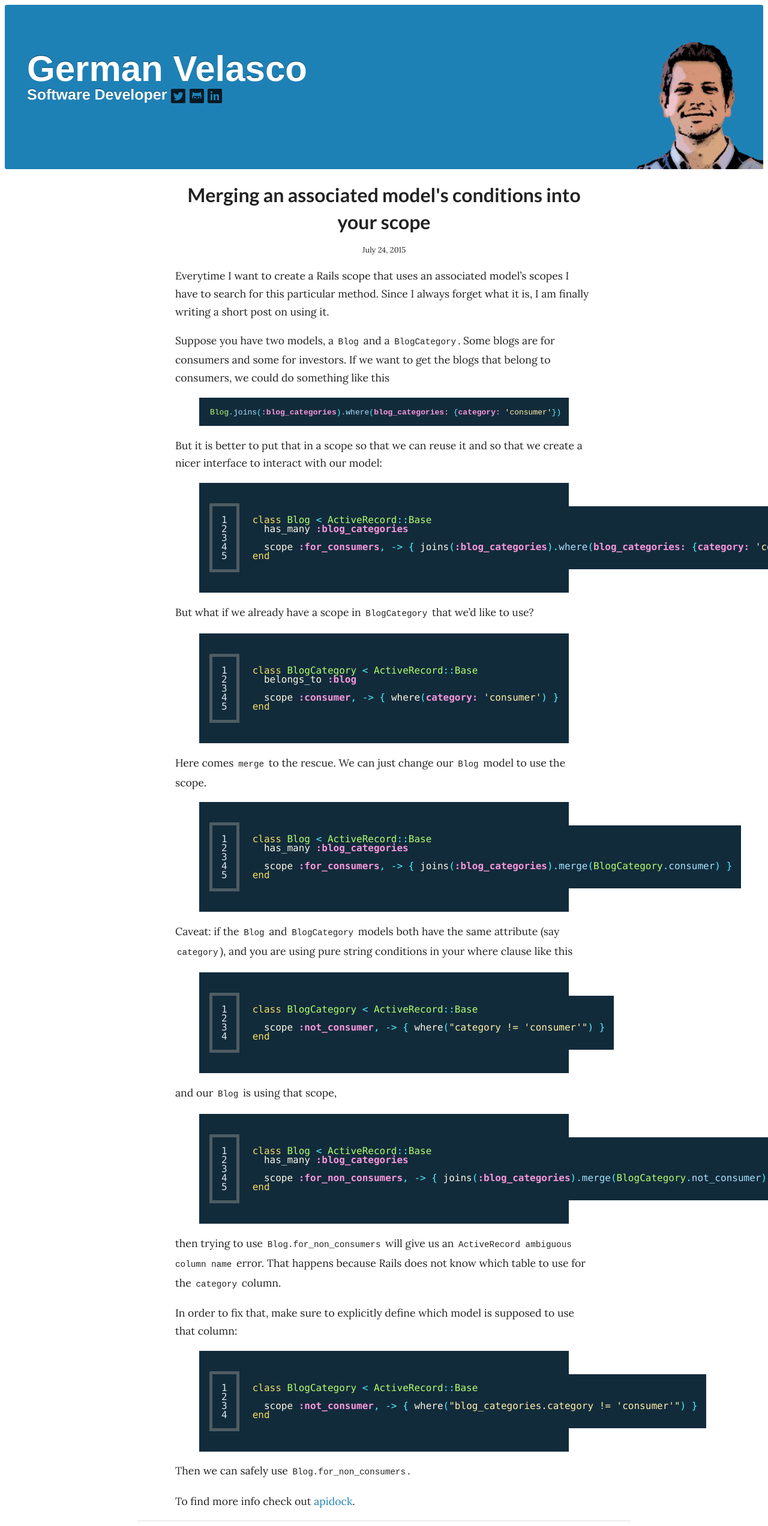
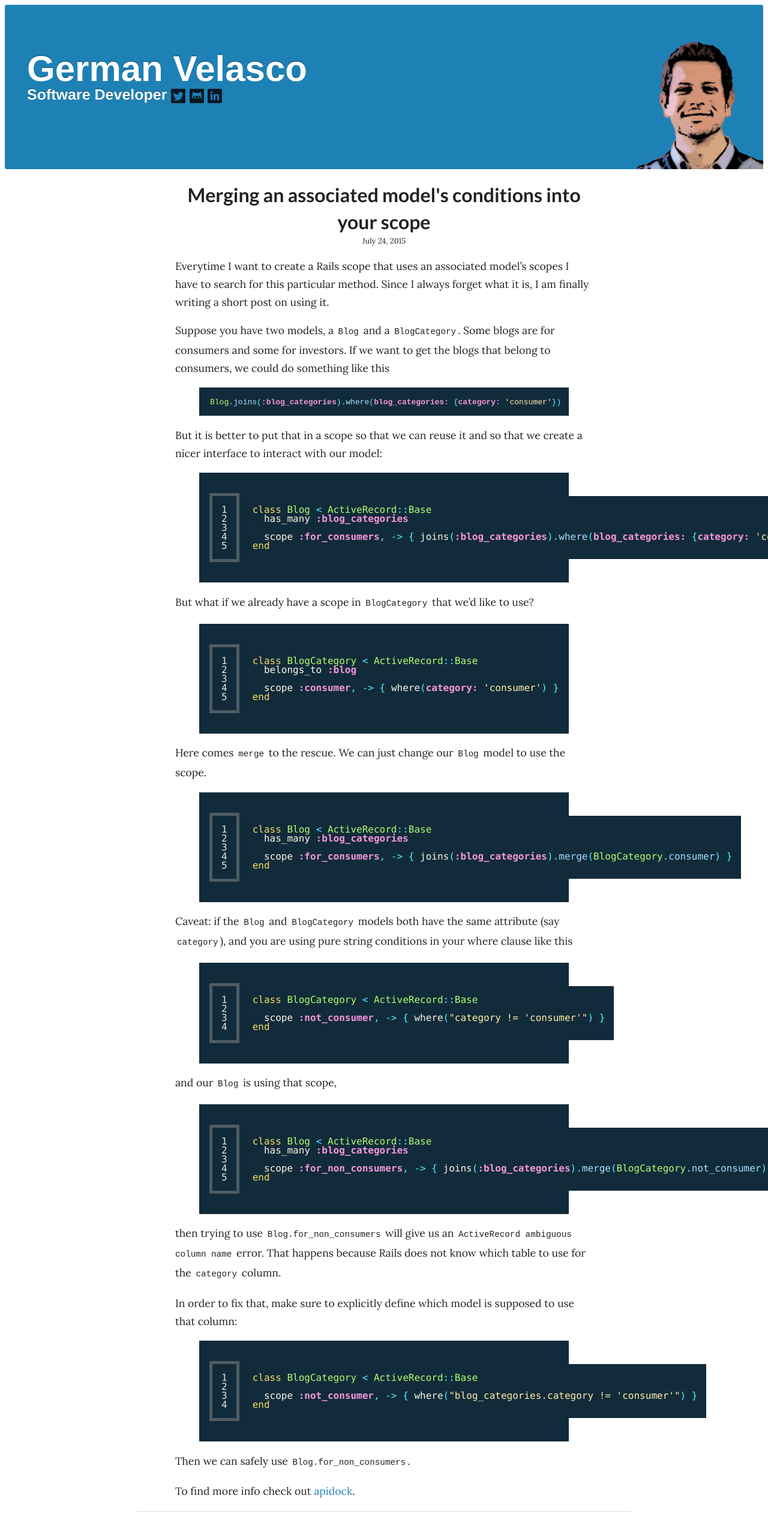
Before and after one commit to germsvel/germsvel.github.io, a Jekyll site: the page built from _posts/2015-07-24-active-record-merge.md, in a window 1280 px wide. Shown: the whole page at 60% size. Built offline with Jekyll 4.4.1, drawn with Linux system fonts in a browser that asks for light colours.

Commit message:
Set date in post to be a div to match index page

```diff
--- a/_layouts/post.html
+++ b/_layouts/post.html
@@ -6,7 +6,7 @@
   <div class="row">
     <div class="post">
       <h1 class='blog-post-title'>{{ page.title }}</h3>
-      <p class="blog-post-date">{{ page.date | date: "%B %d, %Y" }}</p>
+      <div class="blog-post-date">{{ page.date | date: "%B %d, %Y" }}</div>
 
       {{ content }}
 
```
Also changed, not shown: 1 other file.
